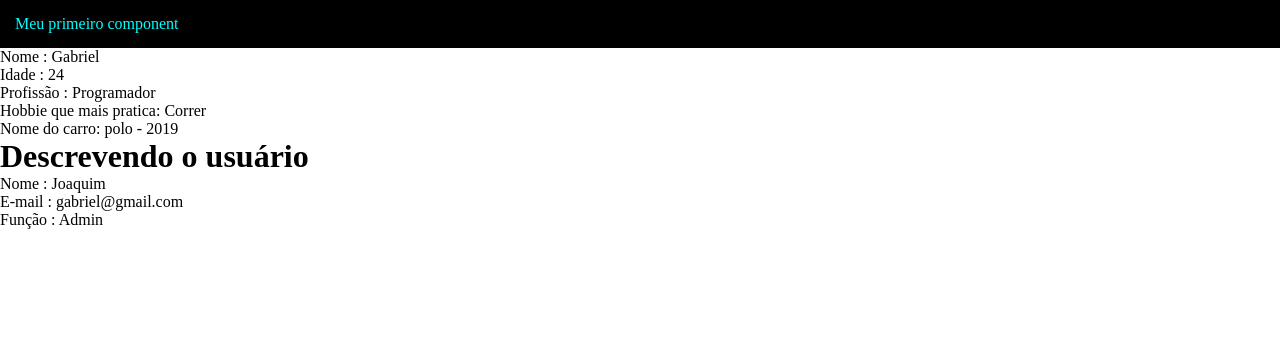
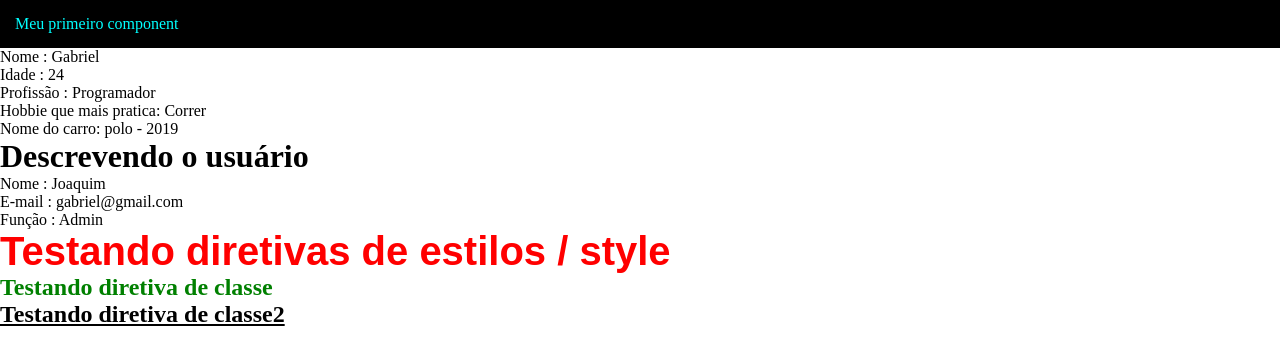
Before and after one commit to bielCoder/aulaAngular, an Angular app: page / in a window 1280 px wide. Shown: the top 364 px of the page. Built offline with nearby package versions, Linux system fonts and the light colour scheme.

Commit message:
initial commit

```diff
--- a/src/app/app.component.html
+++ b/src/app/app.component.html
@@ -1,2 +1,3 @@
 <app-first-component></app-first-component>
 <app-parent-data [name] = "userName" [userData] = "userData"></app-parent-data>
+<app-directives></app-directives>
--- a/src/app/app.module.ts
+++ b/src/app/app.module.ts
@@ -5,12 +5,14 @@
 import { AppComponent } from './app.component';
 import { FirstComponentComponent } from './components/first-component/first-component.component';
 import { ParentDataComponent } from './components/parent-data/parent-data.component';
+import { DirectivesComponent } from './components/directives/directives.component';
 
 @NgModule({
   declarations: [
     AppComponent,
     FirstComponentComponent,
-    ParentDataComponent
+    ParentDataComponent,
+    DirectivesComponent
   ],
   imports: [
     BrowserModule,
--- /dev/null
+++ b/src/app/components/directives/directives.component.css
@@ -0,0 +1,11 @@
+.green-title{
+	color: green;
+}
+
+.small-title{
+	font-size: 18pt;
+}
+
+.underline-title{
+	text-decoration: underline;
+}
--- /dev/null
+++ b/src/app/components/directives/directives.component.html
@@ -0,0 +1,3 @@
+<h2 [ngStyle] = "{'font-size': size + 'px','font-family' : font,'color' : color}">Testando diretivas de estilos / style</h2>
+<h2 [ngClass] = "classes">Testando diretiva de classe</h2>
+<h2 [ngClass] = "underline">Testando diretiva de classe2</h2>
--- /dev/null
+++ b/src/app/components/directives/directives.component.ts
@@ -0,0 +1,14 @@
+import { Component } from '@angular/core';
+
+@Component({
+  selector: 'app-directives',
+  templateUrl: './directives.component.html',
+  styleUrls: ['./directives.component.css']
+})
+export class DirectivesComponent {
+    size = 40;
+    font = 'Arial';
+    color = 'red';
+    classes = ["green-title","small-title"];
+    underline = 'underline-title';
+}
```
Also changed, not shown: 1 other file (tests, documents, lock files or other folders).
